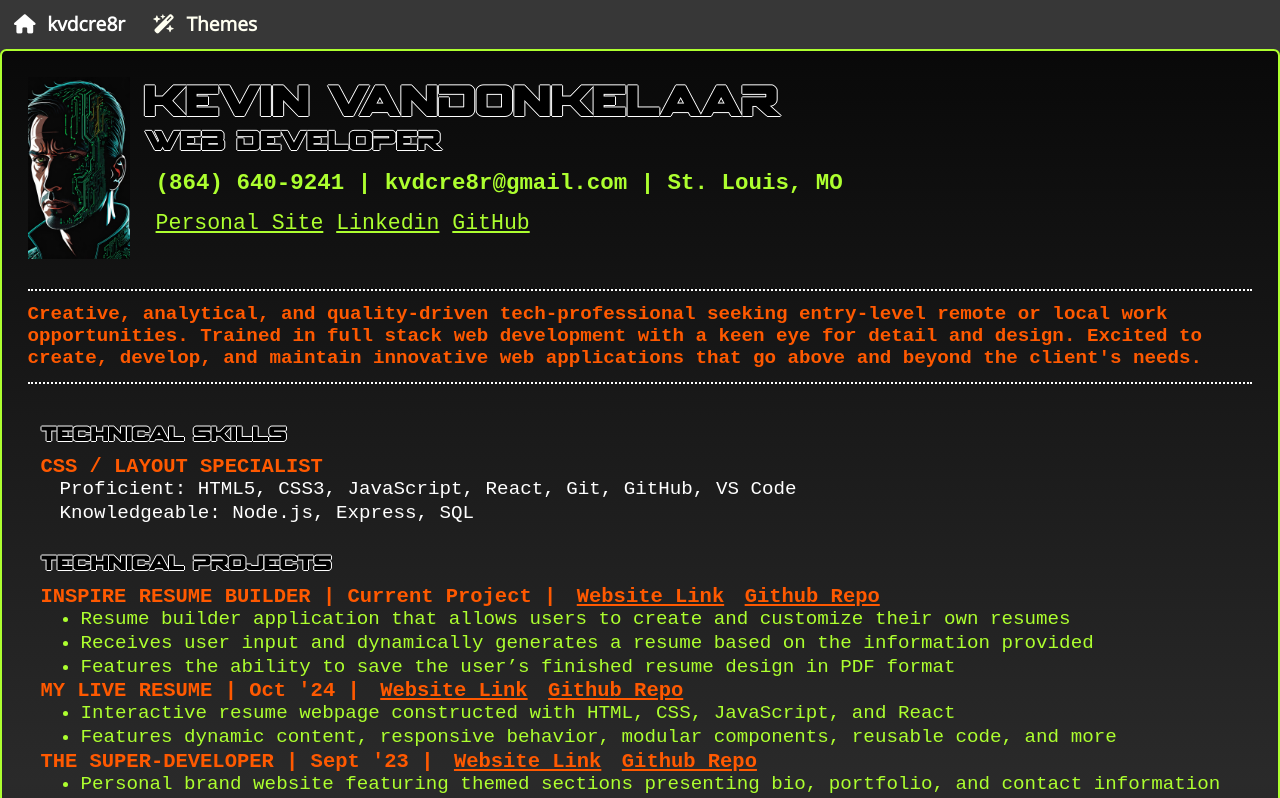
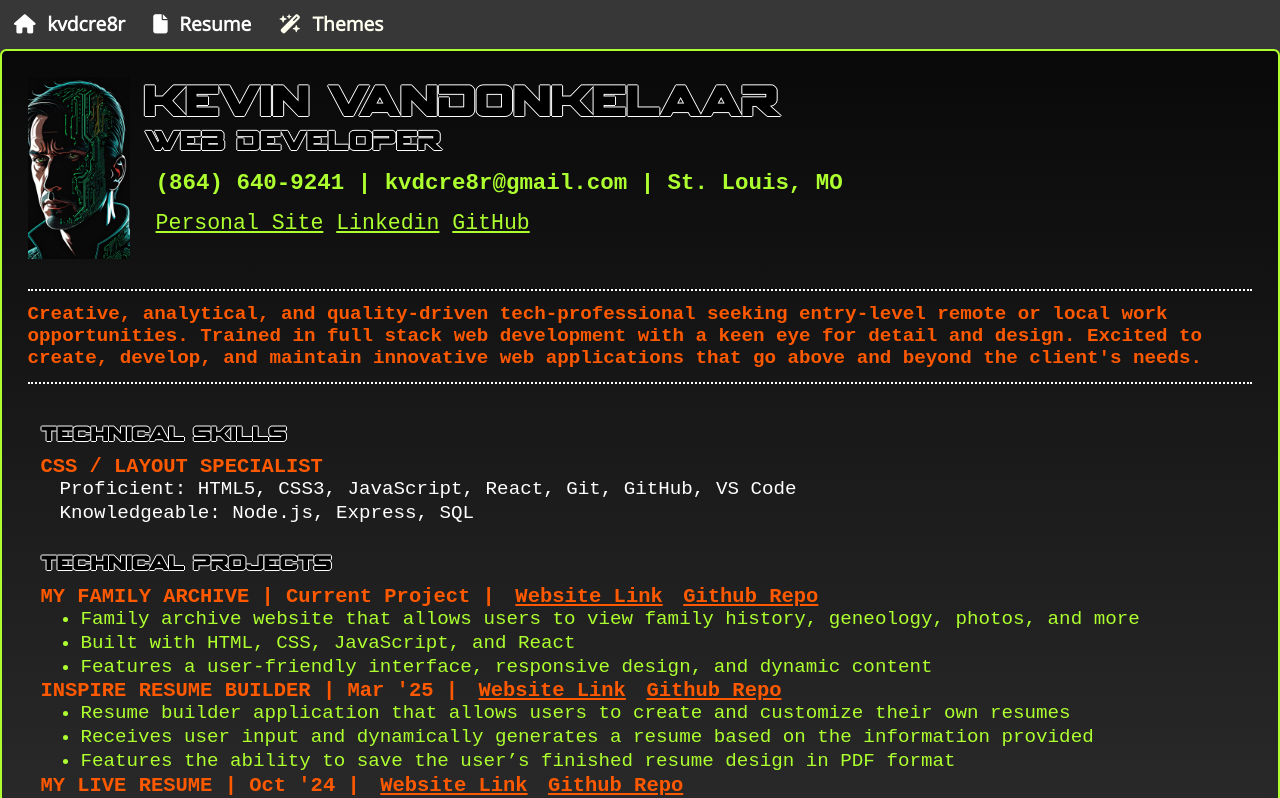
Before and after one commit to kvdcre8r/my_react_resume, a React (Vite) app: page /Mainframe in a window 1280 px wide. Shown: the top 798 px of the page. Built offline with nearby package versions, Linux system fonts and the light colour scheme; the HTML template or start-up script is replaced by a standard one.

Commit message:
added current project and added resume btn to navbar

```diff
--- a/src/Modules/Nav/Nav.jsx
+++ b/src/Modules/Nav/Nav.jsx
@@ -1,5 +1,6 @@
 import BtnHome from "./btnHome.jsx";
 import BtnMenu from "./btnMenu.jsx";
+import BtnResume from "./btnResume.jsx";
 import "./nav.css";
 
 // NAVBAR LAYOUT
@@ -9,6 +10,7 @@ export default function Nav() {
     <nav>
       <div className="navbar">
         <BtnHome />
+        <BtnResume />
         <BtnMenu />
       </div>
     </nav>
--- /dev/null
+++ b/src/Modules/Nav/btnResume.jsx
@@ -0,0 +1,14 @@
+import { Link } from "react-router-dom";
+
+// HOME BUTTON COMPONENT
+// see nav.css for styling
+
+export default function btnHome() {
+  return (
+    <div className="btn-professional">
+      <Link to="/professional">
+        <i className="fa-solid fa-file"><span>Resume</span></i>
+      </Link>
+    </div>
+  );
+}
--- a/src/Modules/Resume/resProjects.jsx
+++ b/src/Modules/Resume/resProjects.jsx
@@ -7,7 +7,27 @@ export default function ResProjects() {
       <h2>Technical Projects</h2>
       <article>
         <h3>
-          INSPIRE RESUME BUILDER | Current Project |
+          MY FAMILY ARCHIVE | Current Project |
+          <a href="https://vandonkelaar-archive.netlify.app">
+            Website Link
+          </a>
+          <a href="https://github.com/kvdcre8r/vandonkelaar-archive">
+            Github Repo
+          </a>
+        </h3>
+        <ul>
+          <li>
+            Family archive website that allows users to view family history, geneology, photos, and more
+          </li>
+          <li>
+            Built with HTML, CSS, JavaScript, and React
+          </li>
+          <li>
+            Features a user-friendly interface, responsive design, and dynamic content
+          </li>
+        </ul>
+        <h3>
+          INSPIRE RESUME BUILDER | Mar '25 |
           <a href="https://kvdeveloper-resume-builder.netlify.app">
             Website Link
           </a>
```
